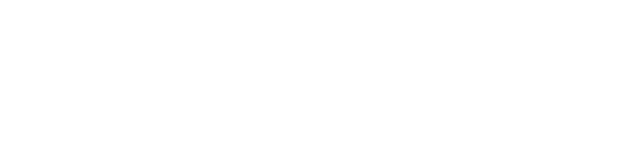
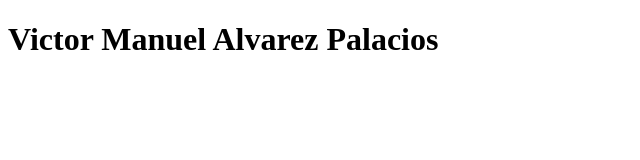
Before and after one commit to Alvarezpgt/IN5CV_2022, a plain HTML site: page Index.html in a window 1280 px wide. Shown: the whole page, without its empty margins (0-640 px from the left). Drawn offline with Linux system fonts and the light colour scheme.

Commit message:
Se agrego un h1 con nombre del estudiante

```diff
--- a/Index.html
+++ b/Index.html
@@ -7,6 +7,6 @@
     <title>Primer Programa en Git</title>
 </head>
 <body>
-
+    <h1> Victor Manuel Alvarez Palacios</h1>
 </body>
 </html>
```
